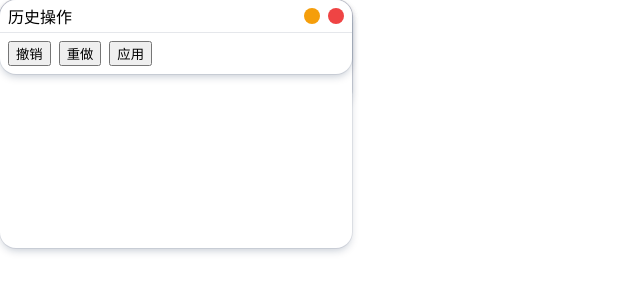
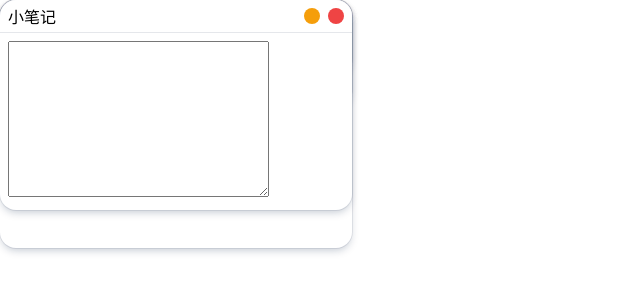
Before and after one commit to ec50n9/135-evolution, a Vue app: page / in a window 1280 px wide. Shown: the top 300 px of the page, without its empty margins (0-640 px from the left). Built offline with nearby package versions, Linux system fonts and the light colour scheme.

Commit message:
新增笔记窗口

```diff
--- /dev/null
+++ b/src/views/note/index.vue
@@ -0,0 +1,15 @@
+<script setup>
+import { inject, ref} from "vue";
+import EcWindow from "../../components/ec-window/index.vue";
+import NoteEditor from "./note-editor.vue";
+
+const globalContext = inject("global-context");
+
+const content = ref("")
+</script>
+
+<template>
+  <EcWindow title="小笔记">
+    <NoteEditor v-model="content" />
+  </EcWindow>
+</template>
--- /dev/null
+++ b/src/views/note/note-editor.vue
@@ -0,0 +1,15 @@
+<template>
+  <textarea cols="30" rows="10" :value="props.value"></textarea>
+</template>
+
+<script setup>
+const props = defineProps({
+  value: {
+    type: String,
+    default: "",
+  },
+});
+const emit = defineEmits(["update:value"]);
+</script>
+
+<style lang="scss" scoped></style>
--- a/src/windows-manager.vue
+++ b/src/windows-manager.vue
@@ -3,15 +3,15 @@ import useInit from "./use/useInit";
 import Preview from "./views/preview/index.vue";
 import CssEditor from "./views/css-editor/index.vue";
 import History from "./views/history/index.vue";
+import Note from "./views/note/index.vue";
 import "./main.scss";
 
 useInit();
 </script>
 
 <template>
-  <div>
-    <Preview />
-    <CssEditor />
-    <History />
-  </div>
+  <Preview />
+  <CssEditor />
+  <History />
+  <Note />
 </template>
```
